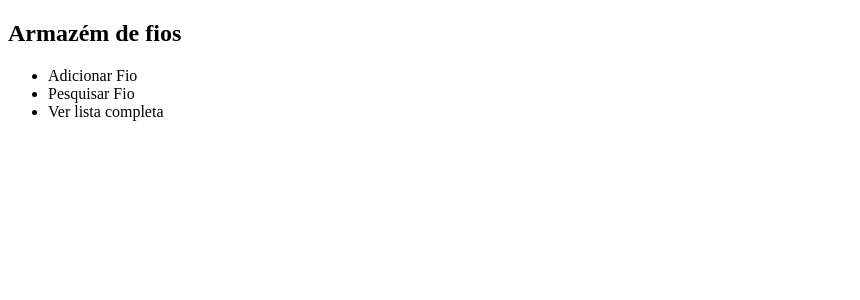
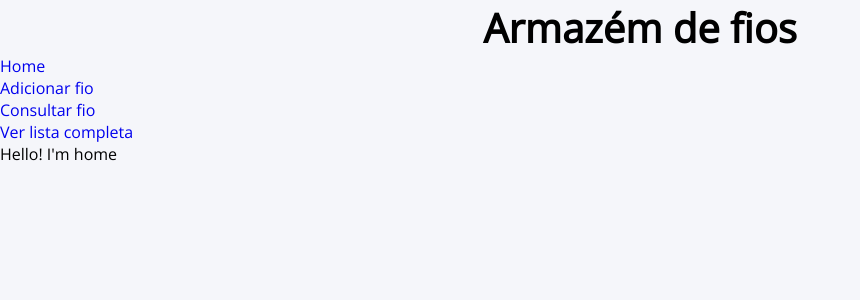
Before and after one commit to GamaRafa/yarn-stash-app, a React (Vite) app: page / in a window 1280 px wide. Shown: the top 300 px of the page, without its empty margins (0-860 px from the left). Built offline with nearby package versions, Linux system fonts and the light colour scheme.

Commit message:
Components created. Folder structure organized

```diff
--- /dev/null
+++ b/index.css
@@ -0,0 +1,19 @@
+@import url('https://fonts.googleapis.com/css2?family=Open+Sans&display=swap');
+
+*{
+    margin: 0;
+    padding: 0;
+    list-style: none;
+    text-decoration: none;
+    box-sizing: border-box;
+    font-family: 'Open Sans', sans-serif;
+}
+
+h1{
+    font-size: 2.5em;
+    text-align: center;
+}
+
+body{
+    background: #f5f6fa;
+}
--- a/index.html
+++ b/index.html
@@ -2,21 +2,12 @@
 <html lang="en">
   <head>
     <meta charset="UTF-8" />
-    <link rel="icon" type="image/svg+xml" href="/vite.svg" />
     <meta name="viewport" content="width=device-width, initial-scale=1.0" />
+    <link rel="stylesheet" href="index.css">
     <title>Armazém de Fios</title>
   </head>
   <body>
-    <h2>Armazém de fios</h2>
-    <div id="navbar">
-      <nav>
-        <ul>
-          <li>Adicionar Fio</li>
-          <li>Pesquisar Fio</li>
-          <li>Ver lista completa</li>
-        </ul>
-      </nav>
-    </div>
+    <h1>Armazém de fios</h1>
     <div id="root"></div>
     <script type="module" src="/src/main.jsx"></script>
   </body>
--- a/src/App.jsx
+++ b/src/App.jsx
@@ -1,10 +1,70 @@
 import { useState } from 'react'
 //import './App.css'
 
-function App() {
-  const [count, setCount] = useState(0)
+import { Home } from './Home/Home.jsx'
+// import { AdicionarFio } from './Adicionar-fio/Adicionar-fio.jsx'
+// import { ConsultarFio } from './Consultar-fio/Consultar-fio.jsx'
+// import { VerLista } from './Ver-lista/Ver-lista.jsx'
 
-  return
+export function App() {
+    const [ showHome, setShowHome ] = useState(true)
+/*
+    const [ showAdicionarFio, setShowAdicionarFio ] = useState(false)
+    const [ showConsultarFio, setShowConsultarFio ] = useState(false)
+    const [ showVerLista, setShowVerLista] = useState(false) */
+
+/*     const handleClickHome = () => {
+        setShowHome(true)
+        setShowAdicionarFio(false)
+        setShowConsultarFio(false)
+        setShowVerLista(false)
+    }
+
+    const handleClickAdicionarFio = () => {
+        setShowHome(false)
+        setShowAdicionarFio(true)
+        setShowConsultarFio(false)
+        setShowVerLista(false)
+    }
+
+    const handleClickConsultarFio = () => {
+        setShowHome(false)
+        setShowAdicionarFio(false)
+        setShowConsultarFio(true)
+        setShowVerLista(false)
+    }
+
+    const handleClickVerLista = () => {
+        setShowHome(false)
+        setShowAdicionarFio(false)
+        setShowConsultarFio(false)
+        setShowVerLista(true)
+    } */
+
+    return(
+      <div className="app">
+        <div className="navbar">
+          <ul>
+            <li>
+              <a href="#">Home</a>
+            </li>
+            <li>
+              <a href="#">Adicionar fio</a>
+            </li>
+            <li>
+              <a href="#">Consultar fio</a>
+            </li>
+            <li>
+              <a href="#">Ver lista completa</a>
+            </li>
+          </ul>
+        </div>
+        <div className="content">
+          { showHome && <Home />}
+{/*       { showAdicionarFio && <AdicionarFio /> }
+          { showConsultarFio && <ConsultarFio/>  }
+          { showVerLista && <VerLista/>  } */}
+        </div>
+      </div>
+    )
 }
-
-export default App
--- /dev/null
+++ b/src/Home/Home.jsx
@@ -0,0 +1,7 @@
+import { useState } from "react";
+
+export function Home(){
+    return(
+        <div>Hello! I'm home</div>
+    )
+}
--- a/src/main.jsx
+++ b/src/main.jsx
@@ -1,6 +1,6 @@
 import React from 'react'
 import ReactDOM from 'react-dom/client'
-import App from './App.jsx'
+import { App } from './App.jsx'
 
 ReactDOM.createRoot(document.getElementById('root')).render(
   <React.StrictMode>
```
Also changed, not shown: src/api.js (+3 -5 lines), src/Adicionar-fio/Adicionar-fio.jsx (added), src/Consultar-fio/Consultar-fio.jsx (added), src/Ver-lista/Ver-lista.jsx (added).
